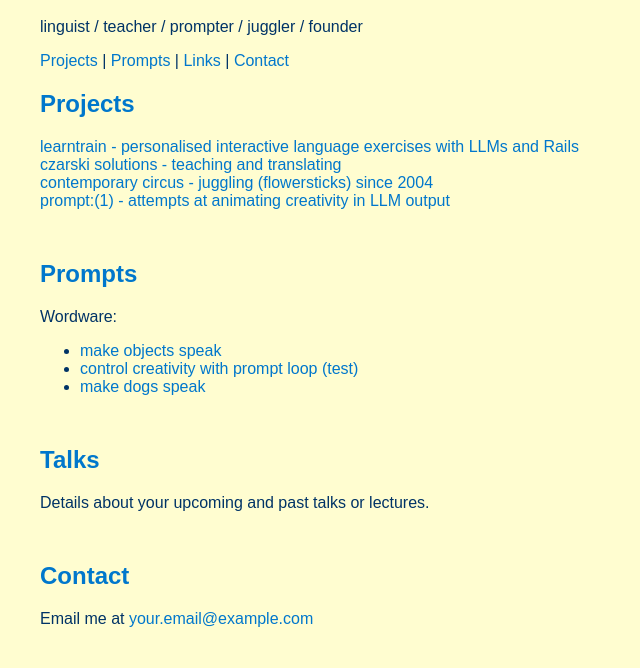
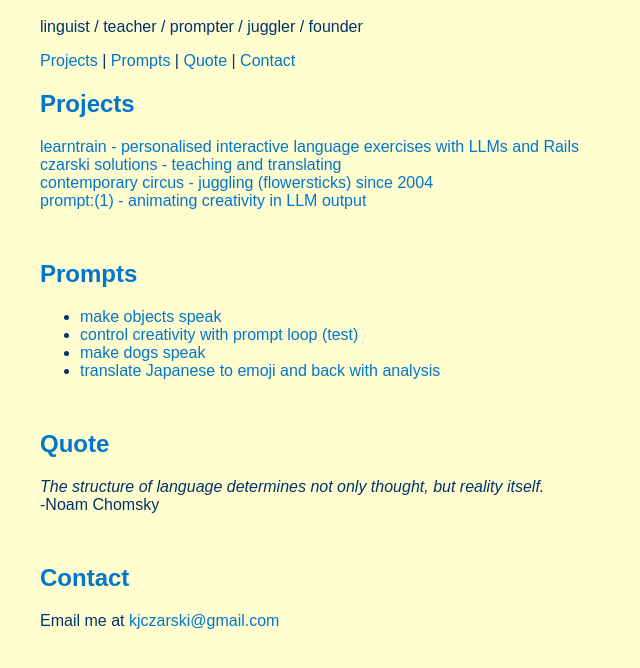
Before and after one commit to kjczarski/kjczarski.github.io, a plain HTML site: page index.html in a window 1280 px wide. Shown: the part 80-748 px from the top of the page, without its empty margins (0-640 px from the left). Drawn offline with Linux system fonts and the light colour scheme.

Commit message:
Update index.html

```diff
--- a/index.html
+++ b/index.html
@@ -19,34 +19,45 @@
     <nav>
         <a href="#projects">Projects</a> |
         <a href="#prompts">Prompts</a> |
-        <a href="#texts">Links</a> |
+        <a href="#quotes">Quote</a> |
         <a href="#contact">Contact</a>
     </nav>
 
     <div class="section" id="projects">
         <h2>Projects</h2>
-<p><a href="http://learntrain.pl">learntrain - personalised interactive language exercises with LLMs and Rails</a><br><a href="http://czar.ski">czarski solutions - teaching and translating</a><br><a href="https://www.youtube.com/@krzysztofczarski">contemporary circus - juggling (flowersticks) since 2004</a><br><a href="https://fluok.notion.site/PROMPT-1-e0bc37e3ba054a388450238c8d652e2a">prompt:(1) - attempts at animating creativity in LLM output</a></p>
+<p><a href="http://learntrain.pl">learntrain - personalised interactive language exercises with LLMs and Rails</a>
+<br>
+<a href="http://czar.ski">czarski solutions - teaching and translating</a>
+<br>
+<a href="https://www.youtube.com/@krzysztofczarski">contemporary circus - juggling (flowersticks) since 2004</a>
+<br>
+<a href="https://fluok.notion.site/PROMPT-1-e0bc37e3ba054a388450238c8d652e2a">prompt:(1) - animating creativity in LLM output</a></p>
 
     </div>
 
     <div class="section" id="prompts">
         <h2>Prompts</h2>
-        <p>Wordware:</p>
         <ul>
-            <li><a href="https://app.wordware.ai/r/7ce815b5-95e6-43c6-8d70-117a76e0082f">make objects speak</a></li>
-            <li><a href="https://app.wordware.ai/r/877a37d1-c3ef-4c58-8363-ad13e5194784">control creativity with prompt loop (test)</a></li>
+<li><a href="https://app.wordware.ai/r/7ce815b5-95e6-43c6-8d70-117a76e0082f">make objects speak</a></li>
+
+<li><a href="https://app.wordware.ai/r/877a37d1-c3ef-4c58-8363-ad13e5194784">control creativity with prompt loop (test)</a></li>
+
 <li><a href="https://app.wordware.ai/r/5be6883d-c33e-4cb0-9ca1-fe9fc4299db2">make dogs speak</a></li>
+
+<li><a href="https://app.wordware.ai/r/8ae979ce-ebd2-4d56-a417-fcce87b781d9">translate Japanese to emoji and back with analysis</a></li>
         </ul>
     </div>
 
-    <div class="section" id="talks">
-        <h2>Talks</h2>
-        <p>Details about your upcoming and past talks or lectures.</p>
+    <div class="section" id="quote">
+        <h2>Quote</h2>
+        <p><I>The structure of language determines not only thought, but reality itself.</i>
+<br>
+-Noam Chomsky</p>
     </div>
 
     <div class="section" id="contact">
         <h2>Contact</h2>
-        <p>Email me at <a href="mailto:your.email@example.com">your.email@example.com</a></p>
+        <p>Email me at <a href="mailto:kjczarski@gmail.com">kjczarski@gmail.com</a></p>
     </div>
 </body>
 </html>
```
